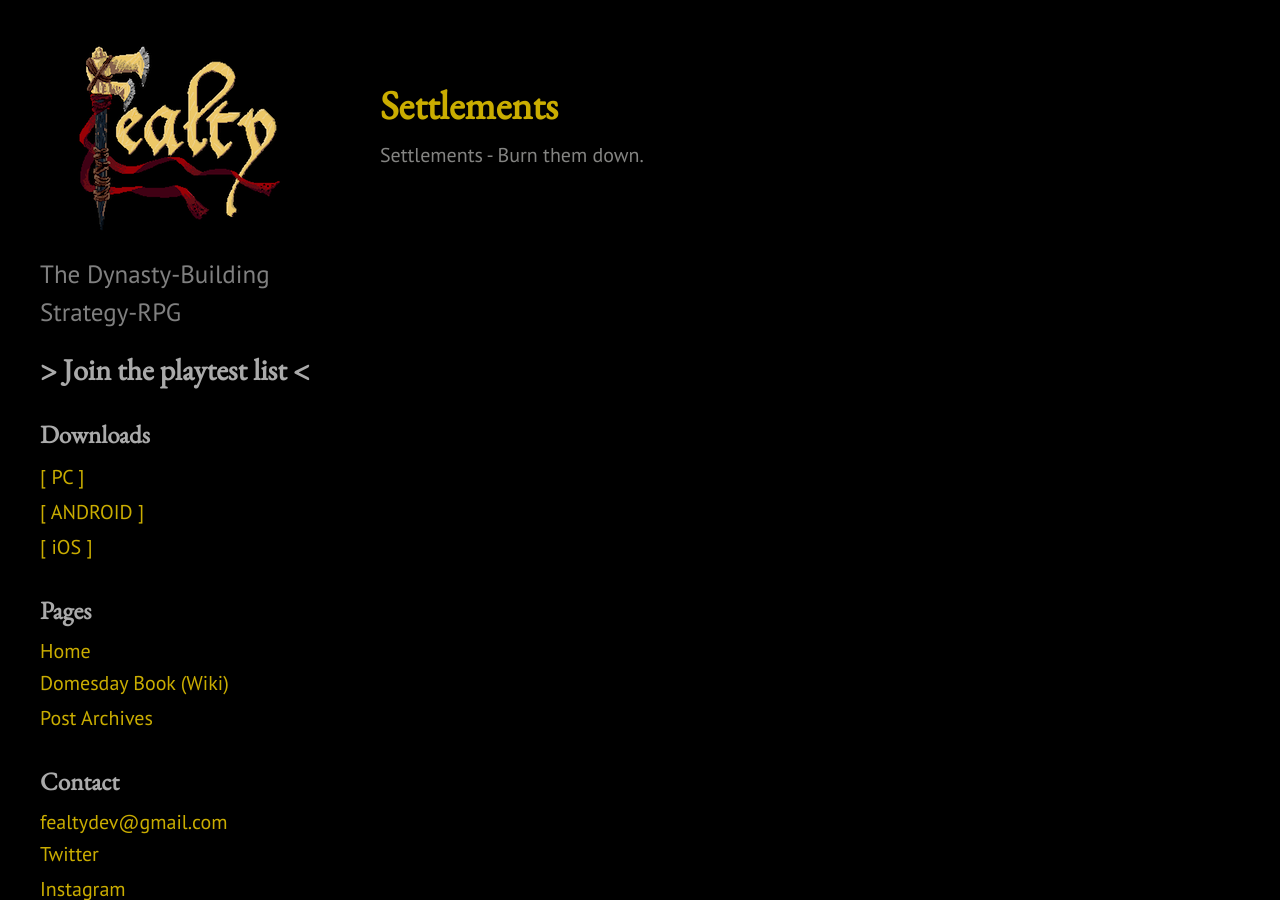
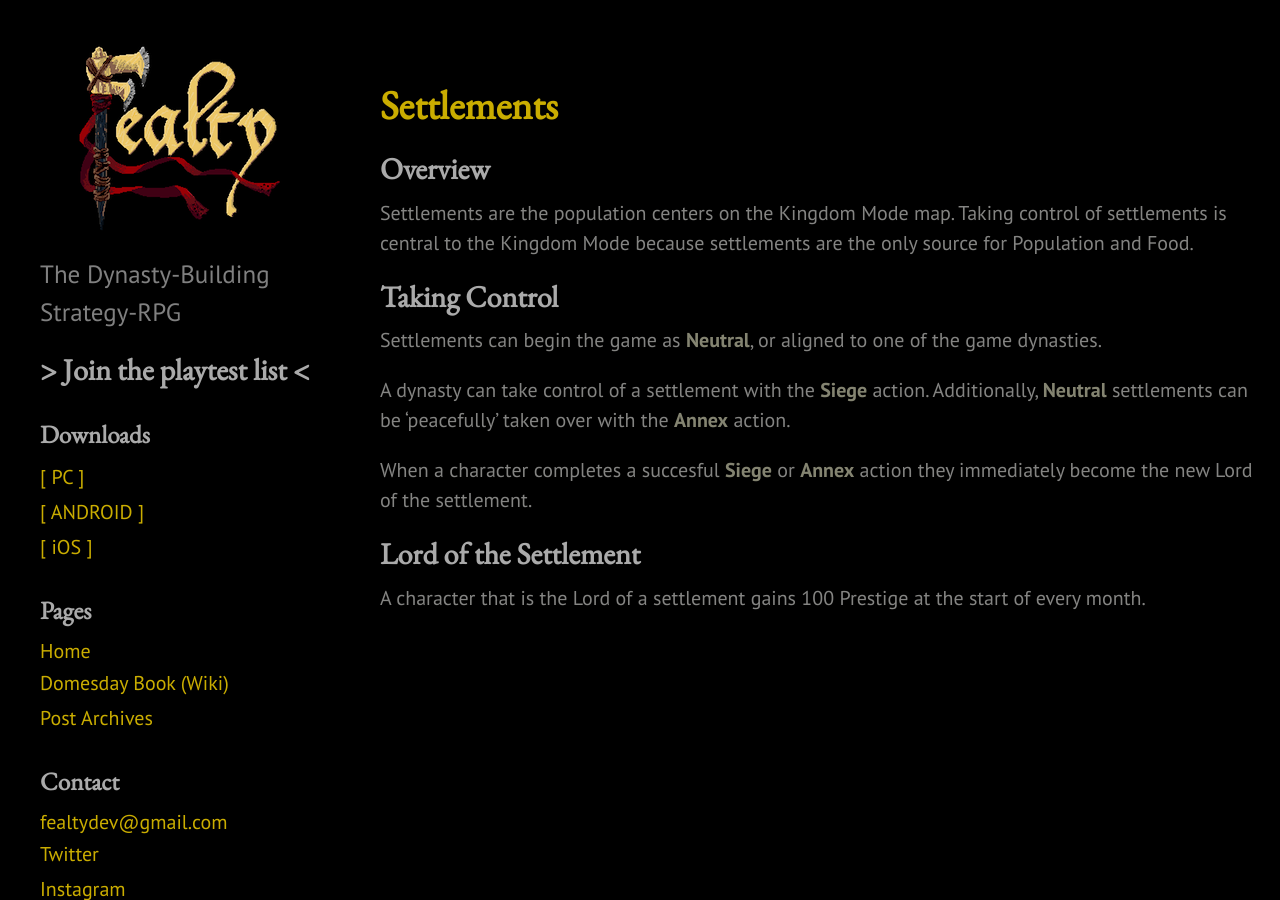
Before and after one commit to sdporres/fealtyweb, a Jekyll site: the page built from _domesday-entries/settlements.md, in a window 1280 px wide. Built offline with Jekyll 4.4.1, drawn with Linux system fonts in a browser that asks for light colours.

Commit message:
settlement entry WIP

```diff
--- a/_domesday-entries/settlements.md
+++ b/_domesday-entries/settlements.md
@@ -4,4 +4,26 @@ title: Settlements
 slug: The source of all resources in the game
 ---
 
-{{ page.title }} - Burn them down.
+## Overview
+
+Settlements are the population centers on the Kingdom Mode map. Taking control of settlements is central to  the Kingdom Mode because settlements are the only source for Population and Food.
+
+## Taking Control
+
+Settlements can begin the game as **Neutral**, or aligned to one of the game dynasties.
+
+A dynasty can take control of a settlement with the **Siege** action. Additionally, **Neutral** settlements can be 'peacefully' taken over with the **Annex** action.
+
+When a character completes a succesful **Siege** or **Annex** action they immediately become the new Lord of the settlement.
+
+## Lord of the Settlement
+
+A character that is the Lord of a settlement gains 100 Prestige at the start of every month.
+
+
+
+
+
+
+
+<!-- <span style="color:blue"> blue text</span> -->
```
